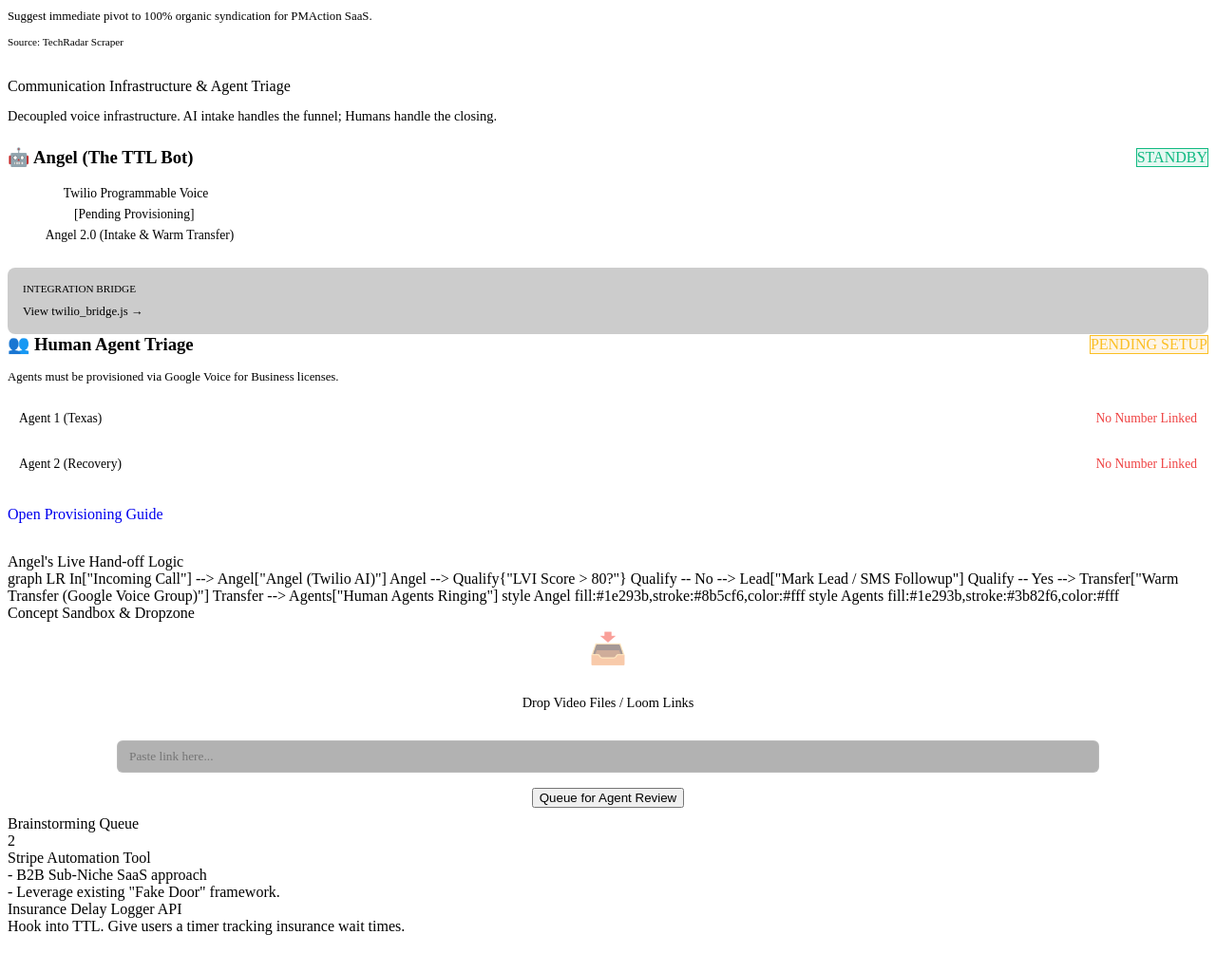
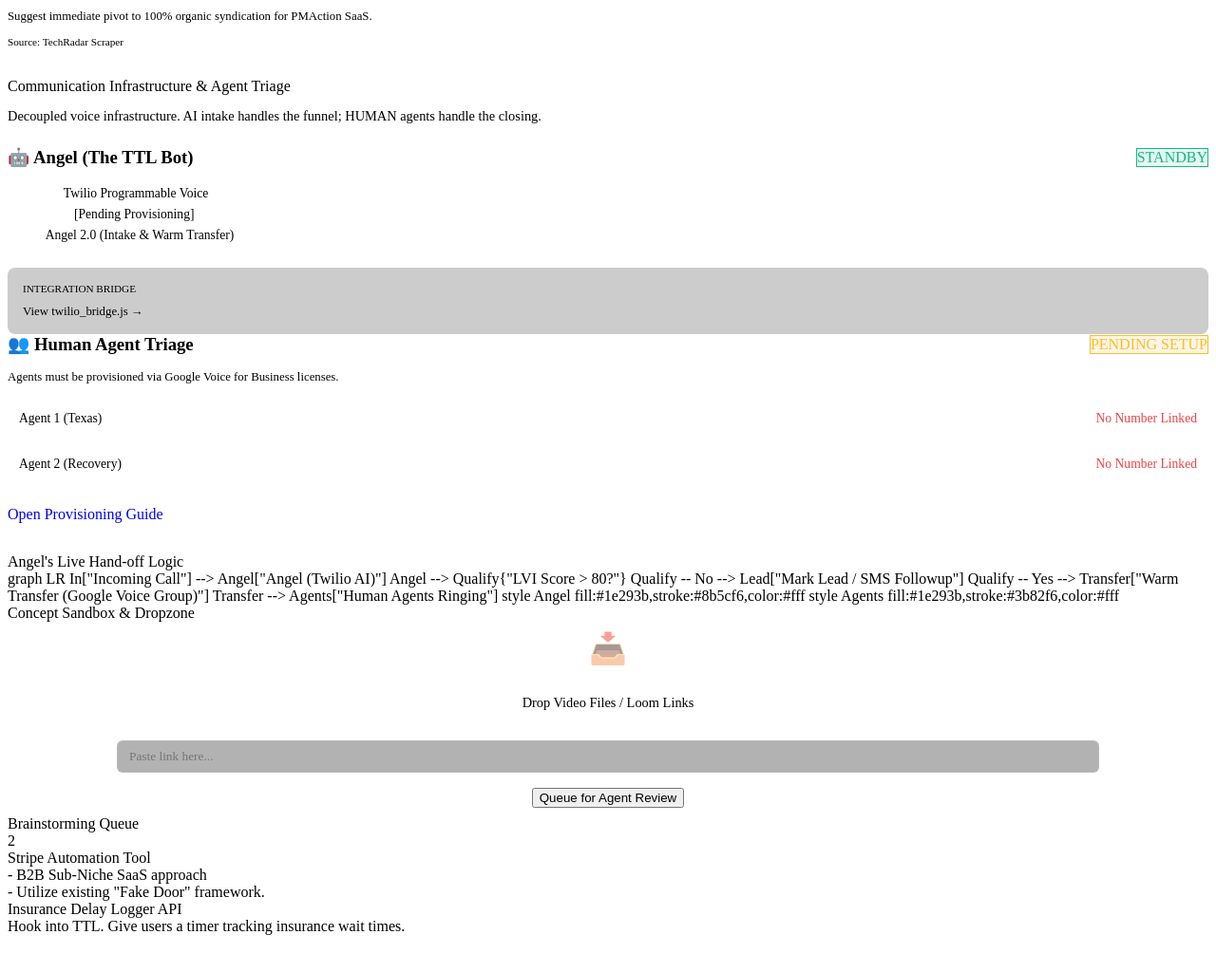
Before and after one commit to joshuadshipman/gravityclaw-ceo-dashboard, a website with bundled scripts: page index.html in a window 1280 px wide. Shown: the part 3747-4771 px from the top of the page at 95% size. Built offline with nearby package versions, Linux system fonts and the light colour scheme; no server answers; a script that the page names is missing.

Commit message:
chore(dashboard): minor copy edits from CEO

```diff
--- a/index.html
+++ b/index.html
@@ -727,7 +727,7 @@
     <!-- TAB 11: COMMS & LEADS -->
     <section id="tab-comms" class="tab-pane">
       <div class="section-label">Communication Infrastructure & Agent Triage</div>
-      <p style="color:var(--text-muted); font-size:0.9rem; margin-bottom:1.5rem;">Decoupled voice infrastructure. AI intake handles the funnel; Humans handle the closing.</p>
+      <p style="color:var(--text-muted); font-size:0.9rem; margin-bottom:1.5rem;">Decoupled voice infrastructure. AI intake handles the funnel; HUMAN agents handle the closing.</p>
 
       <div class="grid-2">
         <div class="glass-card" style="border-top: 4px solid var(--purple);">
@@ -802,7 +802,7 @@
             <div class="col-body" style="min-height: 150px;">
               <div class="kcard" draggable="true">
                 <div class="kcard-title">Stripe Automation Tool</div>
-                <div class="kcard-desc">- B2B Sub-Niche SaaS approach<br>- Leverage existing "Fake Door" framework.</div>
+                <div class="kcard-desc">- B2B Sub-Niche SaaS approach<br>- Utilize existing "Fake Door" framework.</div>
               </div>
               <div class="kcard" draggable="true">
                 <div class="kcard-title">Insurance Delay Logger API</div>
```
